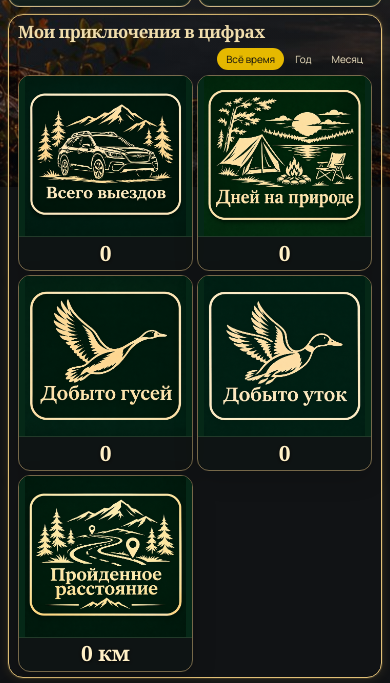
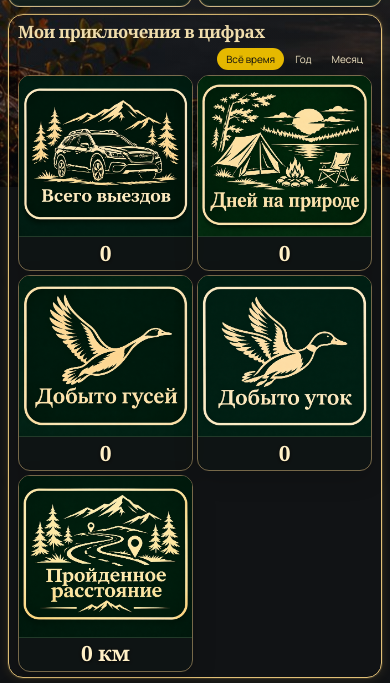
Before and after one commit to ivanovkir3012-blip/atlas-adventures, a React (Vite) app: page / in a window 390 px wide. Shown: the part 657-1340 px from the top of the page. Built offline with nearby package versions, Linux system fonts and the light colour scheme; grey boxes are pictures that could not be loaded.

Commit message:
Slightly crop outer green margin and preserve cream values

```diff
--- a/src/style.css
+++ b/src/style.css
@@ -1008,7 +1008,7 @@ input,select,textarea{
   min-height:0!important;
   object-fit:contain!important;
   object-position:center!important;
-  transform:none!important;
+  transform:scale(1.08)!important;
   transform-origin:center!important;
   border:0!important;
   border-radius:0!important;
@@ -1035,6 +1035,6 @@ input,select,textarea{
 }
 @media(max-width:620px){
   .stat-grid-home .stat-art-viewport{aspect-ratio:1.08 / 1!important}
-  .stat-grid-home .stat-art-card .stat-art-full{transform:none!important;object-fit:contain!important}
+  .stat-grid-home .stat-art-card .stat-art-full{transform:scale(1.08)!important;object-fit:contain!important}
   .stat-grid-home .stat-art-card strong{flex-basis:34px!important;min-height:34px!important;font-size:21px!important}
 }
```
